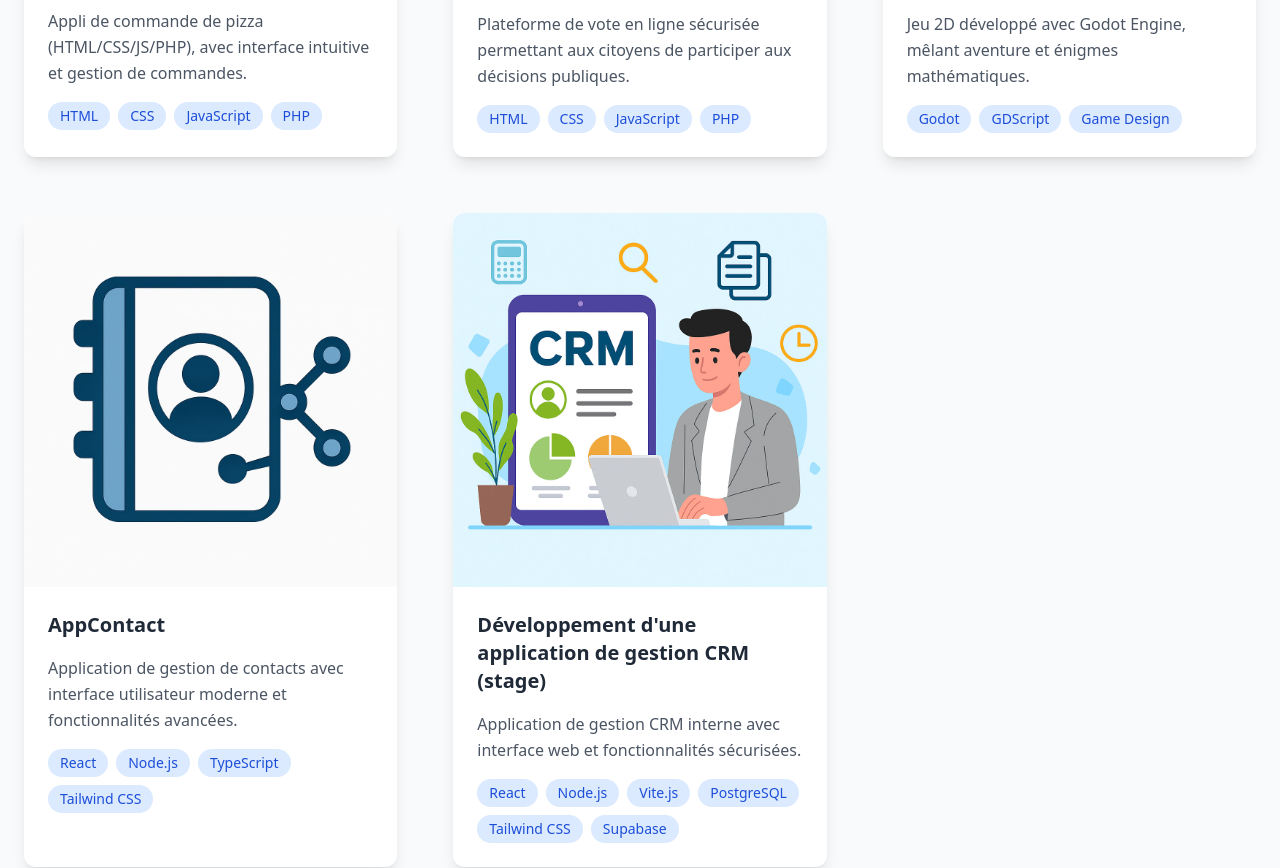
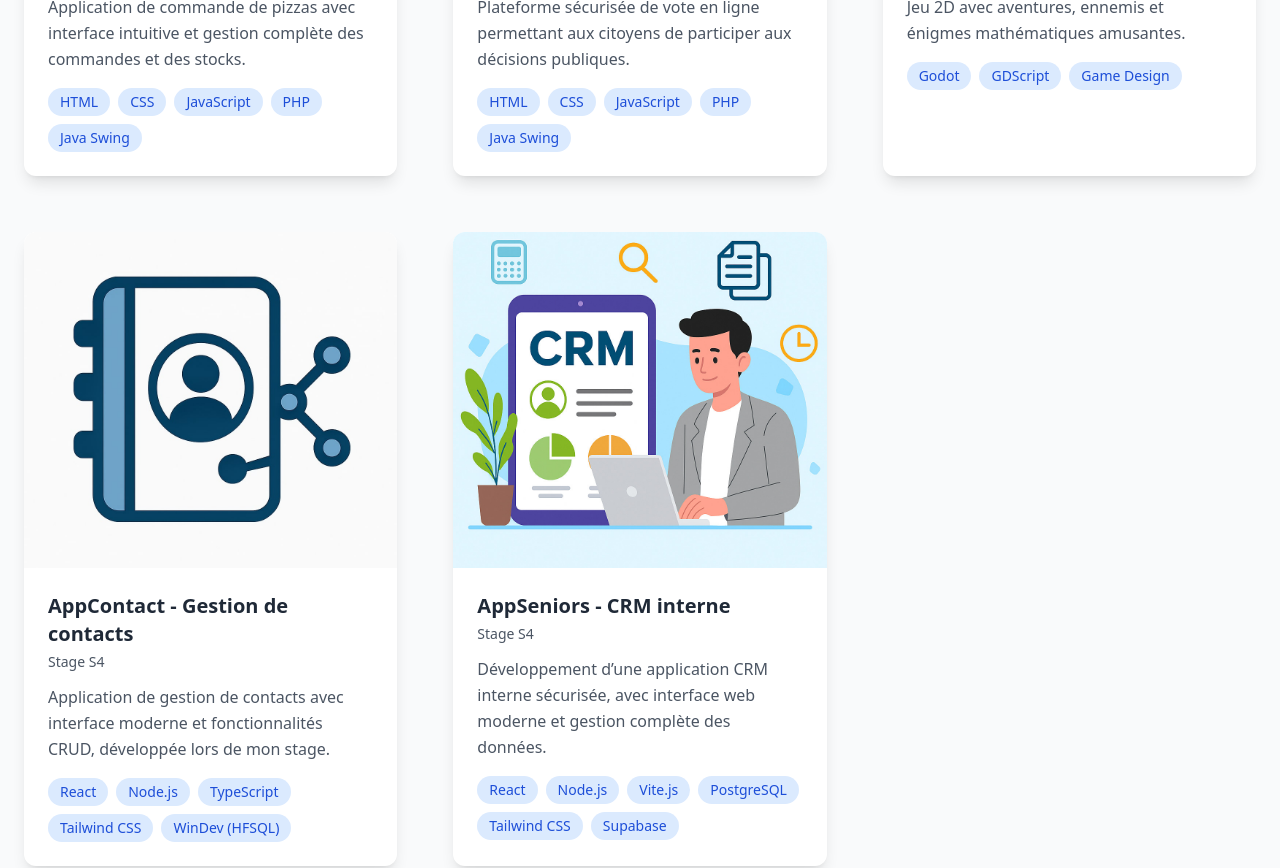
Before and after one commit to mjadid91/my-portfolio, a React (Vite) app: page / in a window 1280 px wide. Shown: the part 3640-4508 px from the top of the page. Built offline with nearby package versions, Linux system fonts and the light colour scheme.

Commit message:
Correction de la section projet

```diff
--- a/src/components/ProjectsSection.tsx
+++ b/src/components/ProjectsSection.tsx
@@ -1,4 +1,3 @@
-
 import React from 'react';
 import { ExternalLink, Github } from 'lucide-react';
 
@@ -7,25 +6,28 @@ const ProjectsSection: React.FC = () => {
         {
             id: 1,
             title: 'My Pizza',
-      description: 'Appli de commande de pizza (HTML/CSS/JS/PHP), avec interface intuitive et gestion de commandes.',
+            context: 'Projet BUT 2',
+            description: 'Application de commande de pizzas avec interface intuitive et gestion complète des commandes et des stocks.',
             image: 'img/projet1.jpg',
-      technologies: ['HTML', 'CSS', 'JavaScript', 'PHP'],
+            technologies: ['HTML', 'CSS', 'JavaScript', 'PHP', 'Java Swing'],
             demoLink: '#',
             codeLink: 'https://github.com/mjadid91/MaPizza'
         },
         {
             id: 2,
             title: 'Démocratie Participative',
-      description: 'Plateforme de vote en ligne sécurisée permettant aux citoyens de participer aux décisions publiques.',
+            context: 'Projet BUT 2',
+            description: 'Plateforme sécurisée de vote en ligne permettant aux citoyens de participer aux décisions publiques.',
             image: 'img/projet2.jpg',
-      technologies: ['HTML', 'CSS', 'JavaScript', 'PHP'],
+            technologies: ['HTML', 'CSS', 'JavaScript', 'PHP', 'Java Swing'],
             demoLink: '#',
             codeLink: 'https://github.com/mjadid91/Democratie-Participative-App'
         },
         {
             id: 3,
             title: 'Calculis : La grande Évasion',
-      description: 'Jeu 2D développé avec Godot Engine, mêlant aventure et énigmes mathématiques.',
+            context: 'Projet BUT 2',
+            description: 'Jeu 2D avec aventures, ennemis et énigmes mathématiques amusantes.',
             image: 'img/projet3.jpg',
             technologies: ['Godot', 'GDScript', 'Game Design'],
             demoLink: '#',
@@ -33,20 +35,22 @@ const ProjectsSection: React.FC = () => {
         },
         {
             id: 4,
-      title: 'AppContact',
-      description: 'Application de gestion de contacts avec interface utilisateur moderne et fonctionnalités avancées.',
+            title: 'AppContact - Gestion de contacts',
+            context: 'Stage S4',
+            description: 'Application de gestion de contacts avec interface moderne et fonctionnalités CRUD, développée lors de mon stage.',
             image: 'img/projet4.jpg',
-      technologies: ['React', 'Node.js', 'TypeScript', 'Tailwind CSS'],
+            technologies: ['React', 'Node.js', 'TypeScript', 'Tailwind CSS', 'WinDev (HFSQL)'],
             demoLink: '#',
             codeLink: 'https://github.com/mjadid91/AppContact'
         },
         {
             id: 5,
-        title: 'Développement d\'une application de gestion CRM (stage)',
-        description: 'Application de gestion CRM interne avec interface web et fonctionnalités sécurisées.',
+            title: 'AppSeniors - CRM interne',
+            context: 'Stage S4',
+            description: 'Développement d’une application CRM interne sécurisée, avec interface web moderne et gestion complète des données.',
             image: 'img/projet5.jpg',
             technologies: ['React', 'Node.js', 'Vite.js', 'PostgreSQL', 'Tailwind CSS', 'Supabase'],
-        demoLink: '#',
+            demoLink: '',
             codeLink: ''
         }
     ];
@@ -74,10 +78,11 @@ const ProjectsSection: React.FC = () => {
                                 <img
                                     src={project.image}
                                     alt={project.title}
-                  className="w-full h-84 object-cover group-hover:scale-110 transition-transform duration-300"
+                                    className="w-full h-[21rem] object-cover group-hover:scale-110 transition-transform duration-300"
                                 />
                                 <div className="absolute inset-0 bg-gradient-to-t from-black/50 to-transparent opacity-0 group-hover:opacity-100 transition-opacity duration-300">
                                     <div className="absolute bottom-4 left-4 right-4 flex space-x-2">
+                                        {project.demoLink && (
                                             <a
                                                 href={project.demoLink}
                                                 className="flex items-center px-3 py-1 bg-blue-600 text-white rounded-lg text-sm hover:bg-blue-700 transition-colors"
@@ -85,6 +90,8 @@ const ProjectsSection: React.FC = () => {
                                                 <ExternalLink className="w-4 h-4 mr-1" />
                                                 Demo
                                             </a>
+                                        )}
+                                        {project.codeLink && (
                                             <a
                                                 href={project.codeLink}
                                                 className="flex items-center px-3 py-1 bg-gray-800 text-white rounded-lg text-sm hover:bg-gray-900 transition-colors"
@@ -92,15 +99,19 @@ const ProjectsSection: React.FC = () => {
                                                 <Github className="w-4 h-4 mr-1" />
                                                 Code
                                             </a>
+                                        )}
                                     </div>
                                 </div>
                             </div>
 
                             {/* Project Content */}
                             <div className="p-6">
-                <h3 className="text-xl font-bold text-gray-800 dark:text-white mb-4">
+                                <h3 className="text-xl font-bold text-gray-800 dark:text-white mb-1">
                                     {project.title}
                                 </h3>
+                                <p className="text-sm text-gray-600 dark:text-gray-400 mb-3">
+                                    {project.context}
+                                </p>
                                 <p className="text-gray-600 dark:text-gray-300 mb-4 leading-relaxed text-base">
                                     {project.description}
                                 </p>
@@ -111,8 +122,7 @@ const ProjectsSection: React.FC = () => {
                                         <span
                                             key={tech}
                                             className="px-3 py-1 bg-blue-100 dark:bg-blue-900/30 text-blue-700 dark:text-blue-300 rounded-full text-sm font-medium"
-                    >
-                      {tech}
+                                        > {tech}
                                         </span>
                                     ))}
                                 </div>
```
Lines whose indentation alone changed are shown as unchanged.
